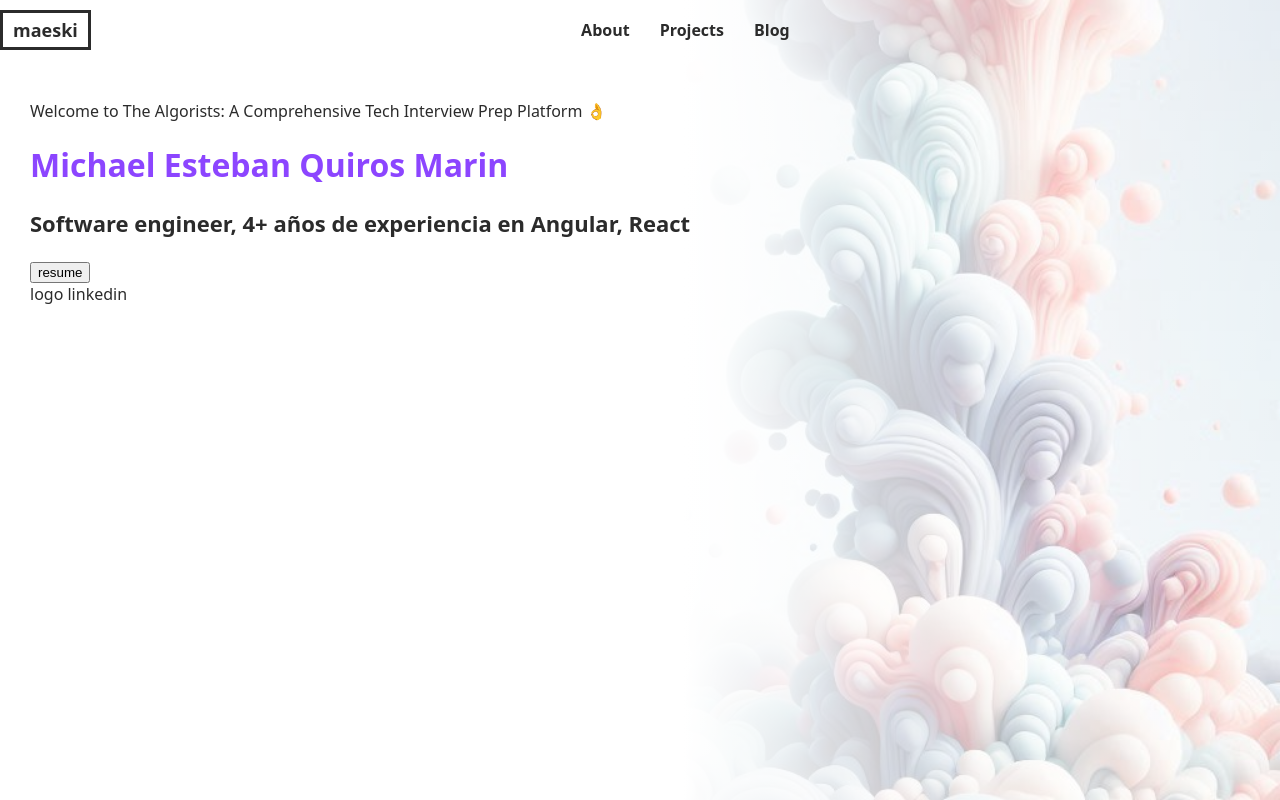
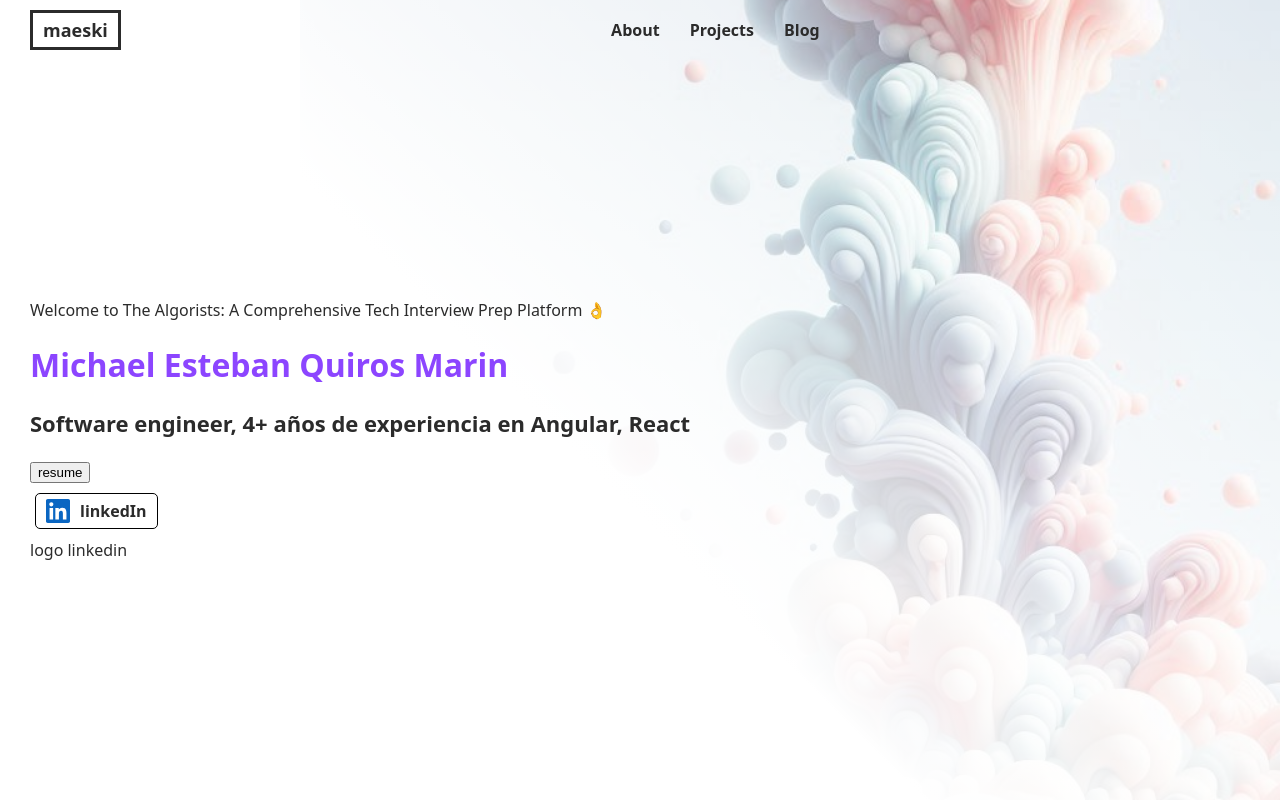
Before and after one commit to maeskidev/maeski, an Angular app: page / in a window 1280 px wide. Built offline with nearby package versions, Linux system fonts and the light colour scheme.

Commit message:
some changes and componentization

```diff
--- a/src/app/app.component.css
+++ b/src/app/app.component.css
@@ -1,13 +1,13 @@
-main {
+.app-container{
+    display: grid;
     height: 100vh;
     width: 100vw;
-    background-image: linear-gradient(to bottom, white 10%, transparent );
+    grid-template-rows: 60px 1fr;
+    align-items: center;
     background-image:
-        linear-gradient(to right, white 30%, transparent),
+        linear-gradient(45deg, white 30%, transparent),
         url("../../public/bg1.png");
     background-size: cover;
     background-position: 300px;
     background-repeat: no-repeat;
-    padding: 100px 30px;
-    overflow: hidden;
 }
--- a/src/app/app.component.html
+++ b/src/app/app.component.html
@@ -1,21 +1,5 @@
 <!-- <router-outlet></router-outlet> -->
-<app-menu></app-menu>
-
-<main>
-    <div class="pill">
-      Welcome to The Algorists: A Comprehensive Tech Interview Prep Platform  👌
-    </div>
-    <h1 class="title-principal">Michael Esteban Quiros Marin</h1>
-    <p class="text-principal">Software engineer, 4<span class="elevado">+</span> años de experiencia en Angular, React</p>
-    <button class="btn-primary">
-      resume
-    </button>
-    <section class="social">
-      <div class="btn-social linkedin">
-        <span>logo</span>
-        linkedin
-      </div>
-      <div class="btn-social github"></div>
-      <div class="btn-social blog"></div>
-    </section>
-</main>
+<div class="app-container">
+  <app-menu></app-menu>
+  <app-profile></app-profile>
+</div>
--- a/src/app/app.component.ts
+++ b/src/app/app.component.ts
@@ -1,10 +1,12 @@
 import { Component } from '@angular/core';
 import { RouterOutlet } from '@angular/router';
 import { MenuComponent } from './components/menu/menu.component';
+import { CommonModule } from '@angular/common';
+import { ProfileComponent } from './components/profile/profile.component';
 
 @Component({
   selector: 'app-root',
-  imports: [MenuComponent],
+  imports: [MenuComponent, CommonModule, ProfileComponent],
   templateUrl: './app.component.html',
   styleUrl: './app.component.css'
 })
--- /dev/null
+++ b/src/app/atoms/btnsocial/btnsocial.component.css
@@ -0,0 +1,18 @@
+.btn-social{
+        border: 1px solid black;
+        margin: 10px 5px;
+        padding: 5px 10px;
+        border-radius: 5px;
+        font-weight: 600;
+        display: grid;
+        grid-template-columns: 24px 1fr;
+        gap: 10px;
+        width: min-content;
+        align-items: center;
+        &:hover{
+            color: rgb(140, 69, 255);
+            background-color:rgba(124, 43, 255, 0.103) ;
+            transition: background .3s;
+            cursor: pointer;
+        }
+}
--- /dev/null
+++ b/src/app/atoms/btnsocial/btnsocial.component.html
@@ -0,0 +1,6 @@
+<div class="btn-social">
+    <svg xmlns="http://www.w3.org/2000/svg" preserveAspectRatio="xMidYMid" viewBox="0 0 256 256"><path d="M218.123 218.127h-37.931v-59.403c0-14.165-.253-32.4-19.728-32.4-19.756 0-22.779 15.434-22.779 31.369v60.43h-37.93V95.967h36.413v16.694h.51a39.907 39.907 0 0 1 35.928-19.733c38.445 0 45.533 25.288 45.533 58.186l-.016 67.013ZM56.955 79.27c-12.157.002-22.014-9.852-22.016-22.009-.002-12.157 9.851-22.014 22.008-22.016 12.157-.003 22.014 9.851 22.016 22.008A22.013 22.013 0 0 1 56.955 79.27m18.966 138.858H37.95V95.967h37.97v122.16ZM237.033.018H18.89C8.58-.098.125 8.161-.001 18.471v219.053c.122 10.315 8.576 18.582 18.89 18.474h218.144c10.336.128 18.823-8.139 18.966-18.474V18.454c-.147-10.33-8.635-18.588-18.966-18.453" fill="#0A66C2"/></svg>
+    <span>
+        linkedIn
+    </span>
+</div>
--- a/src/app/components/menu/menu.component.css
+++ b/src/app/components/menu/menu.component.css
@@ -3,16 +3,17 @@ nav {
         display: flex;
         align-items: center;
         justify-content: space-between;
-        position: absolute;
         width: 100%;
         min-height: 60px ;
-        top: 0;
+        /* position: absolute; */
+        /* top: 0; */
         .logo{
             font-size: large;
             font-weight: 600;
             border: solid;
             padding: 5px 10px;
             cursor: pointer;
+            margin: 0px 30px;
         }
         .menu-items{
             display: flex;
--- /dev/null
+++ b/src/app/components/profile/profile.component.css
@@ -0,0 +1,13 @@
+main {
+    /* height: 100vh; */
+    /* width: 100vw; */
+    /* background-image: linear-gradient(to bottom, white 10%, transparent );
+    background-image:
+        linear-gradient(to right, white 30%, transparent),
+        url("../../../../public/bg1.png"); */
+    background-size: cover;
+    background-position: 300px;
+    background-repeat: no-repeat;
+    padding: 30px;
+    overflow: hidden;
+}
--- /dev/null
+++ b/src/app/components/profile/profile.component.html
@@ -0,0 +1,21 @@
+<main>
+    <div class="pill">
+      Welcome to The Algorists: A Comprehensive Tech Interview Prep Platform  👌
+    </div>
+    <h1 class="title-principal">Michael Esteban Quiros Marin</h1>
+    <p class="text-principal">Software engineer, 4<span class="elevado">+</span> años de experiencia en Angular, React</p>
+    <button class="btn-primary">
+      resume
+    </button>
+    <section class="social">
+
+      <app-btnsocial></app-btnsocial>
+
+      <div class="btn-social linkedin">
+        <span>logo</span>
+        linkedin
+      </div>
+      <div class="btn-social github"></div>
+      <div class="btn-social blog"></div>
+    </section>
+</main>
```
Also changed, not shown: src/app/atoms/btnsocial/btnsocial.component.ts (added, +11 -0 lines), src/app/components/profile/profile.component.ts (added, +12 -0 lines), 2 other files (tests, documents, lock files or other folders).
